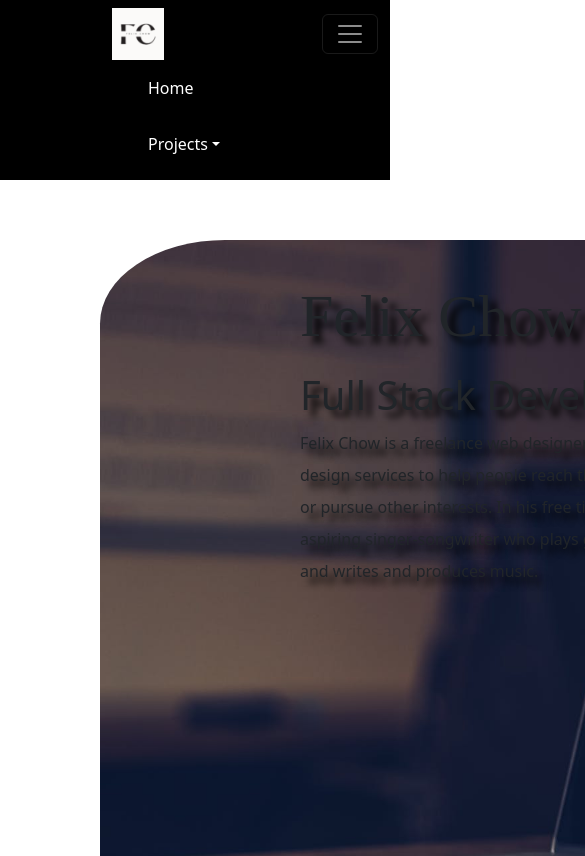
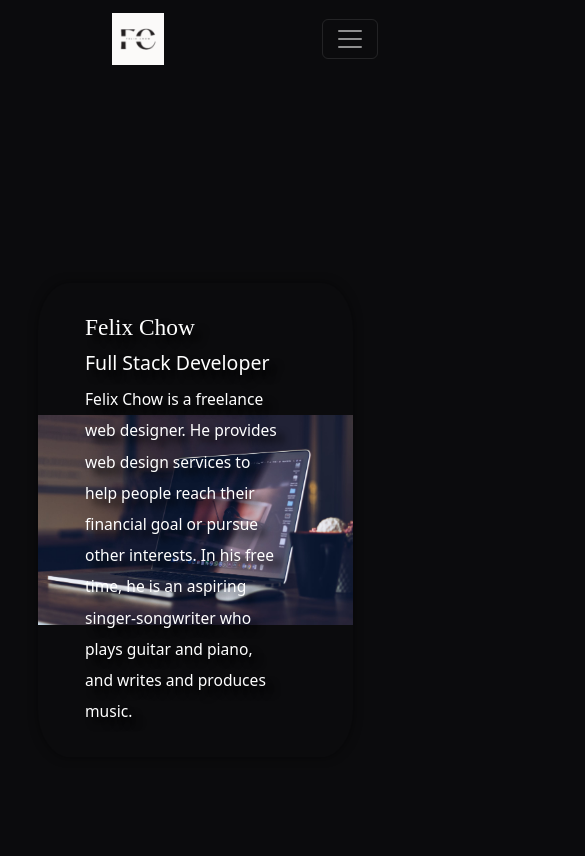
Before and after one commit to felix-chow/felix-portfolio-website-2023-react, a React (Create React App) app: page / in a window 390 px wide. Shown: the top 856 px of the page, 585 px wide, since content can reach past the window. Built offline with nearby package versions, Linux system fonts and the light colour scheme.

Commit message:
added responsiveness for image and text, implemented react bootstrap for hamburger responsiveness

```diff
--- a/package.json
+++ b/package.json
@@ -3,6 +3,7 @@
   "version": "0.1.0",
   "private": true,
   "dependencies": {
+    "@popperjs/core": "^2.11.8",
     "@testing-library/jest-dom": "^5.16.5",
     "@testing-library/react": "^13.4.0",
     "@testing-library/user-event": "^13.5.0",
@@ -10,7 +11,7 @@
     "gh-pages": "^5.0.0",
     "prop-types": "^15.8.1",
     "react": "^18.2.0",
-    "react-bootstrap": "^2.10.1",
+    "react-bootstrap": "^2.10.2",
     "react-dom": "^18.2.0",
     "react-router-dom": "^6.4.1",
     "react-router-hash-link": "^2.4.3",
@@ -40,5 +41,8 @@
       "last 1 firefox version",
       "last 1 safari version"
     ]
+  },
+  "devDependencies": {
+    "@types/bootstrap": "^5.2.10"
   }
 }
--- a/src/App.css
+++ b/src/App.css
@@ -1,13 +1,40 @@
-* {
+*, *::before, *::after {
   box-sizing: border-box;
 }
 
+/* Mobile nav bar responsiveness */
+img, a, .navbar {
+  max-width: 100%;
+  height: auto;
+  display: block;
+}
+
+/* a {
+  color: #fff;
+} */
+
 body {
   color: #fff;
-  background-color: rgba(11, 11, 13, 1);
+  background-color: #0b0b0d;
   margin: 0;
   padding: 0;
-  /* overflow-x: hidden; */
+}
+
+.navbar {
+  width: 100%;
+  background-color: #0b0b0d!important;
+}
+
+.navbar-toggler {
+  margin-left: auto;
+}
+
+.navbar-collapse{
+  width: 100%;
+}
+
+.container-fluid {
+  padding: 0 15px; /* Adjust padding to prevent overflow */
 }
 
 p {
@@ -24,46 +51,115 @@ h3 {
   margin-left: 130px;
 }
 
-h2 {
+/* #home-content h2 {
   font-family: 'Britannic', serif;
-}
+} */
 
 .skills {
   margin-left: 6rem;
 }
 
+#home-wrapper {
+  display: flex;
+  justify-content: center;
+  align-items: center;
+  width: 100%;
+  /* height: calc(165vh - 80px); */
+  min-height: 100vh; /* Ensure it takes at least the full viewport height */
+  padding: 20px;
+  padding-top: 60px;
+  background-color: rgba(11, 11, 13, 1);
+}
+
 #home {
   background-image: url(/public/images/pexels-photo3_1880x1253.jpeg);
-  background-size: 1253px 835px;
-  width: 1253px;
-  height: 835px;
+  background-size: contain;
+  background-repeat: no-repeat;
+  background-position: center;
+  width: 90%;
+  max-width: 1200px;
+  aspect-ratio: 16 / 9;
   border-radius: 10%;
-  margin-left: 100px;
+  display: flex;
+  flex-direction: column;
+  justify-content: center;
+  align-items: center;
+  padding: 20px;
+  box-shadow: 0 0 10px rgba(0, 0, 0, 0.5);
+
+
+  /* Code that doesn't breaks responsiveness */
+  /* background-size: 1253px 835px; */
+  /* width: 1253px;
+  height: 835px; */
+  /* margin-left: 100px; */
 }
 
-#home h2,
-h3,
-p {
+#home-content {
+  text-align: left;
+  color: white;
+  max-width: 80%;
+}
+
+#home-content h2,
+#home-content h3,
+#home-content p {
   text-shadow: 8px 7px 7px #000;
 }
+
+#home-content h2 {
+  font-family: 'Brittanic Bold, serif';
+  font-size: 4vw; /* Use viewport width for responsive size (4% of the viewport width) */
+  margin-top: 0;
+}
+
+#home-content h3 {
+  font-size: 3vw; /* Use viewport width for responsive size (3% of the viewport width) */
+  margin-top: 0;
+}
+
+#home-content p {
+  font-size: 1.5vw; /* Use viewport width for responsive size (1.5% of the viewport width) */
+  margin-top: 10px;
+  max-width: 60%;
+}
+
+/*
 
 #home h2 {
   font-size: 60px;
   padding-top: 40px;
   margin: 60px 0 0 200px;
-}
+} */
 
-#home h3 {
+/* #home h3 {
   font-size: 40px;
   margin: 40px 0 0 200px;
   line-height: 0.125;
-}
+} */
 
-#home p {
+/* #home p {
   margin: 30px 0 0 200px;
   width: 34%;
-}
+} */
 
 .skills ul li {
   list-style-type: none;
 }
+
+@media (max-width: 768px) {
+  #home-content h2 {
+    font-size: 6vw; /* Use viewport width for responsive size (6% of the viewport width) */
+    margin: 10px 0;
+  }
+
+  #home-content h3 {
+    font-size: 5vw; /* Use viewport width for responsive size (5% of the viewport width) */
+    margin: 10px 0;
+  }
+  #home-content p {
+    font-size: 4vw; /* Use viewport width for responsive size (4% of the viewport width) */
+    margin: 10px 0;
+    max-width: 90%;
+  }
+}
--- a/src/App.js
+++ b/src/App.js
@@ -1,54 +1,51 @@
 import './App.css';
-import { Link, Route, Routes } from 'react-router-dom';
+import { Navbar, Nav, NavDropdown, Container } from 'react-bootstrap';
+import { BrowserRouter as Router, Route, Routes } from 'react-router-dom';
 import Home from './components/Home';
 import Projects from './components/Projects';
 import { HashLink } from 'react-router-hash-link';
-import 'bootstrap/dist/css/bootstrap.min.css';
 import { ViewportProvider } from './components/ViewportContext';
+import ('bootstrap');
 
 const App = () => {
   return (
     <ViewportProvider>
-      <div>
-
-        <nav className="navbar navbar-expand-lg navbar-dark" style={{ backgroundColor: "#000000" }}>
-          <div className="container-fluid">
-            <a href="https://felix-chow.netlify.app/" rel="home"><img alt="" style={{ marginLeft: "100px" }} width="52" height="52" src="../images/Black-Pink-Bold-Elegant-Monogram-Personal-Brand-Logo-1-e1681776583474.png" /></a>
-            <button className="navbar-toggler" type="button" data-bs-toggle="collapse" data-bs-target="#navbarWithDropdown" aria-controls="navbarWithDropdown" aria-expanded="false" aria-label="Toggle navigation">
-              <span className="navbar-toggler-icon"></span>
-            </button>
-            <div className="d-flex justify-content-end collapse navbar-collapse show" id="navbarWithDropdown">
-              <ul className="navbar-nav">
-                <li className="nav-item" style={{ marginRight: 50 }}>
-                  <HashLink smooth to={"/#home"} className="nav-link m-2" style={{ color: "white" }}>
-                    Home
-                  </HashLink>
-                </li>
-                <li className="nav-item dropdown m-2">
-                  <Link className="nav-link dropdown-toggle" style={{ marginRight: 150, color: "white", cursor: "pointer" }} to="#" id="navbarDropdownMenuLink" data-bs-toggle="dropdown" aria-expanded="false">
-                    Projects
-                  </Link>
-
-                  <ul className="dropdown-menu" style={{ backgroundColor: "#000000" }} aria-labelledby="navbarDropdownMenuLink">
-                    <li><HashLink className="dropdown-item" smooth to={"/#web-dev"} style={{ color: "white" }}>
-                      Web Development
-                    </HashLink></li>
-                    <li><HashLink className="dropdown-item" smooth to={"/#ecommerce"} style={{ color: "white" }}>
-                      E-commerce Web Development
-                    </HashLink></li>
-                  </ul>
-                </li>
-              </ul>
-            </div>
-          </div>
-        </nav>
-      </div>
-      <div>
+      <Router>
+        <Navbar bg="dark" variant="dark" expand="lg" sticky="top" className="custom-navbar">
+          <Container>
+            <Navbar.Brand href="https://felix-chow.netlify.app/">
+              <img
+                alt="Logo"
+                src="../images/Black-Pink-Bold-Elegant-Monogram-Personal-Brand-Logo-1-e1681776583474.png"
+                width="52"
+                height="52"
+                className="d-inline-block align-top"
+                style={{ marginLeft: "100px" }}
+              />
+            </Navbar.Brand>
+            <Navbar.Toggle aria-controls="navbar-nav" />
+            <Navbar.Collapse id="navbar-nav">
+              <Nav className="ms-auto">
+                <Nav.Link as={HashLink} smooth to="/#home" style={{ color: 'white' }}>
+                  Home
+                </Nav.Link>
+                <NavDropdown title="Projects" id="navbarScrollingDropdown" style={{ color: 'white' }}>
+                  <NavDropdown.Item as={HashLink} smooth to="/#web-dev" style={{ color: 'white' }}>
+                    Web Development
+                  </NavDropdown.Item>
+                  <NavDropdown.Item as={HashLink} smooth to="/#ecommerce" style={{ color: 'black' }}>
+                    E-commerce Web Development
+                  </NavDropdown.Item>
+                </NavDropdown>
+              </Nav>
+            </Navbar.Collapse>
+          </Container>
+        </Navbar>
         <Routes>
           <Route path="/" exact element={<Home />} />
           <Route path="/projects" element={<Projects />} />
         </Routes>
-      </div>
+      </Router>
     </ViewportProvider>
   );
 }
--- a/src/components/Bio.js
+++ b/src/components/Bio.js
@@ -1,10 +1,12 @@
 const Bio = () => {
     return (
-        <div>
+        <div id="home-wrapper">
             <section id="home">
-                <h2>Felix Chow</h2>
-                <h3>Full Stack Developer</h3>
-                <p>Felix Chow is a freelance web designer. He provides web design services to help people reach their financial goal or pursue other interests. In his free time, he is an aspiring singer-songwriter who plays guitar and piano, and writes and produces music.</p>
+                <div id="home-content">
+                    <h2>Felix Chow</h2>
+                    <h3>Full Stack Developer</h3>
+                    <p>Felix Chow is a freelance web designer. He provides web design services to help people reach their financial goal or pursue other interests. In his free time, he is an aspiring singer-songwriter who plays guitar and piano, and writes and produces music.</p>
+                </div>
             </section>
         </div>
     )
```
Also changed, not shown: src/index.js (+4 -3 lines), 2 other files (tests, documents, lock files or other folders).
